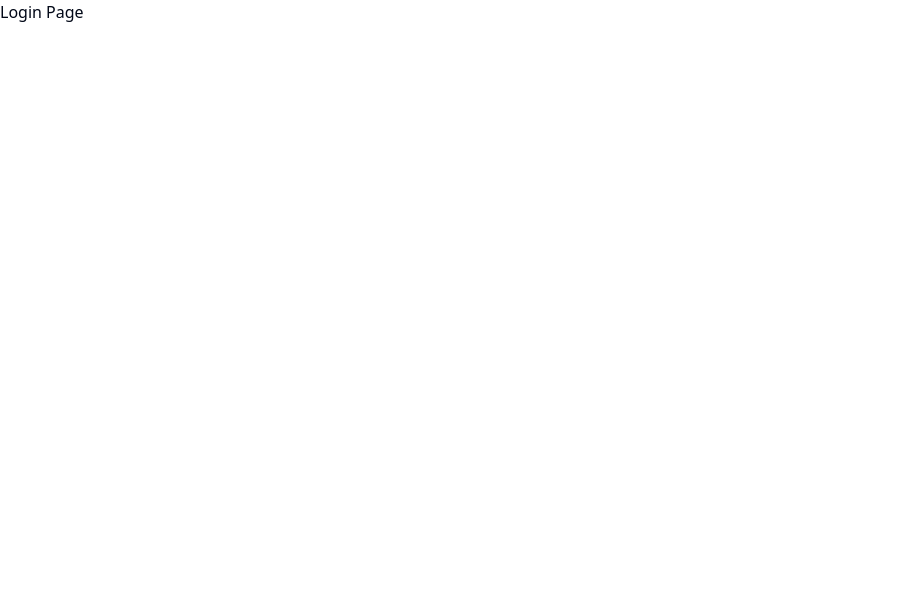
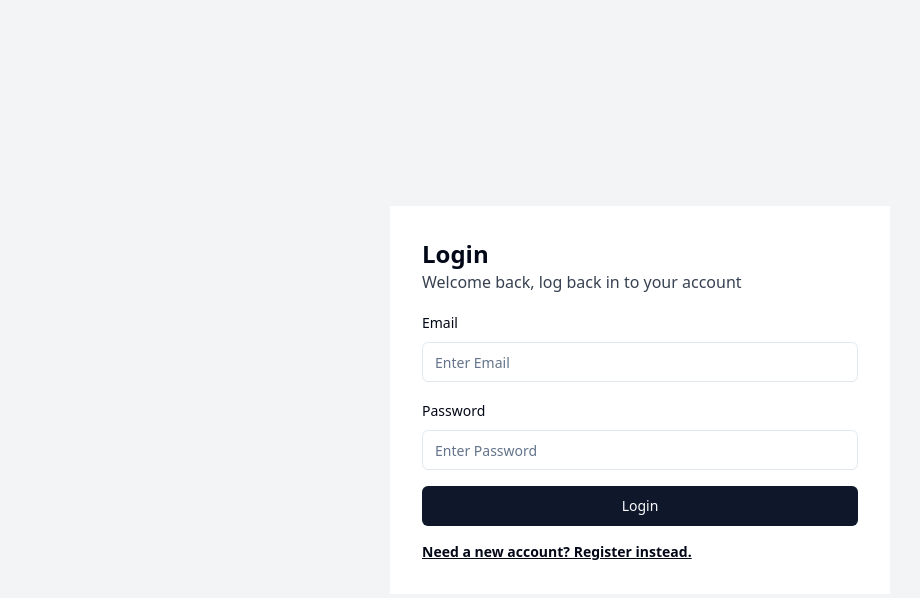
Before and after one commit to jomardiago/note-snap-client, a React (Vite) app: page /login in a window 1280 px wide. Shown: the top 598 px of the page, without its empty margins (0-920 px from the left). Built offline with nearby package versions, Linux system fonts and the light colour scheme.

Commit message:
Login Page

```diff
--- /dev/null
+++ b/src/components/login/login-form.tsx
@@ -0,0 +1,86 @@
+import { zodResolver } from "@hookform/resolvers/zod";
+import { useForm } from "react-hook-form";
+import * as z from "zod";
+
+import { Button } from "@/components/ui/button";
+import {
+  Form,
+  FormControl,
+  FormField,
+  FormItem,
+  FormLabel,
+  FormMessage,
+} from "@/components/ui/form";
+import { Input } from "@/components/ui/input";
+
+const formSchema = z.object({
+  email: z
+    .string({
+      required_error: "Email is required",
+    })
+    .email({
+      message: "Invalid email",
+    }),
+  password: z
+    .string({
+      required_error: "Password is required",
+    })
+    .min(8, {
+      message: "Password must be atleast 8 characters",
+    }),
+});
+
+export const LoginForm = () => {
+  const form = useForm<z.infer<typeof formSchema>>({
+    resolver: zodResolver(formSchema),
+    defaultValues: {},
+  });
+
+  const onSubmit = (values: z.infer<typeof formSchema>) => {
+    console.log(values);
+  };
+
+  return (
+    <Form {...form}>
+      <form onSubmit={form.handleSubmit(onSubmit)} className="space-y-4">
+        <FormField
+          control={form.control}
+          name="email"
+          render={({ field }) => (
+            <FormItem>
+              <FormLabel>Email</FormLabel>
+              <FormControl>
+                <Input
+                  placeholder="Enter Email"
+                  autoComplete="off"
+                  {...field}
+                />
+              </FormControl>
+              <FormMessage />
+            </FormItem>
+          )}
+        />
+        <FormField
+          control={form.control}
+          name="password"
+          render={({ field }) => (
+            <FormItem>
+              <FormLabel>Password</FormLabel>
+              <FormControl>
+                <Input
+                  type="password"
+                  placeholder="Enter Password"
+                  {...field}
+                />
+              </FormControl>
+              <FormMessage />
+            </FormItem>
+          )}
+        />
+        <Button type="submit" className="w-full">
+          Login
+        </Button>
+      </form>
+    </Form>
+  );
+};
--- /dev/null
+++ b/src/components/pages/login-page/login-page.tsx
@@ -0,0 +1,16 @@
+import PATHS from "@/lib/paths";
+import AuthLayout from "../../layouts/auth-layout";
+import { LoginForm } from "@/components/login/login-form";
+
+export default function LoginPage() {
+  return (
+    <AuthLayout
+      header="Login"
+      caption="Welcome back, log back in to your account"
+      footerPath={PATHS.register}
+      footerText="Need a new account? Register instead."
+    >
+      <LoginForm />
+    </AuthLayout>
+  );
+}
--- a/src/components/pages/register-page.tsx
+++ b/src/components/pages/register-page/register-page.tsx
@@ -1,12 +1,12 @@
 import PATHS from "@/lib/paths";
-import AuthLayout from "../layouts/auth-layout";
-import { RegisterForm } from "../register/register-form";
+import AuthLayout from "../../layouts/auth-layout";
+import { RegisterForm } from "../../register/register-form";
 
 export default function RegisterPage() {
   return (
     <AuthLayout
       header="Register"
-      caption="Create a new NoteSnap account"
+      caption="Create a new NoteSnap account."
       footerPath={PATHS.login}
       footerText="Already have an account? Login instead."
     >
```
Also changed, not shown: src/main.tsx (+5 -3 lines).
